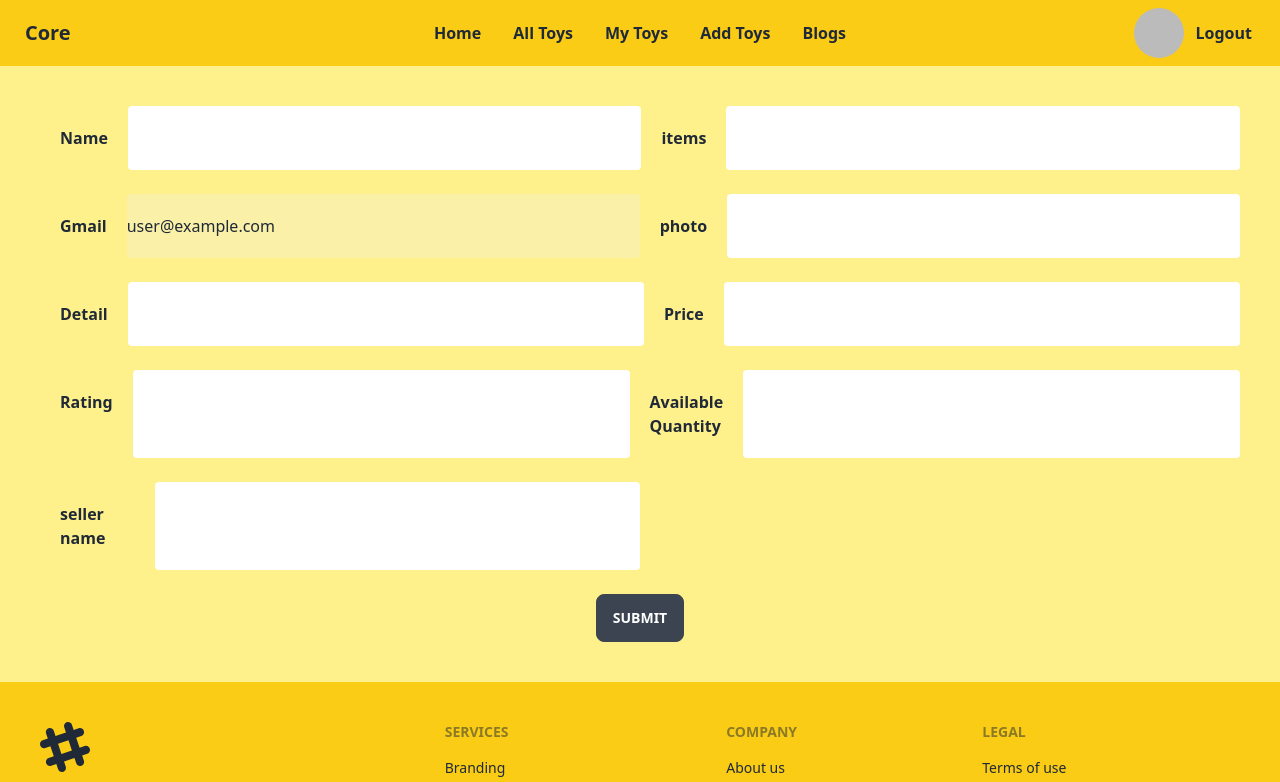
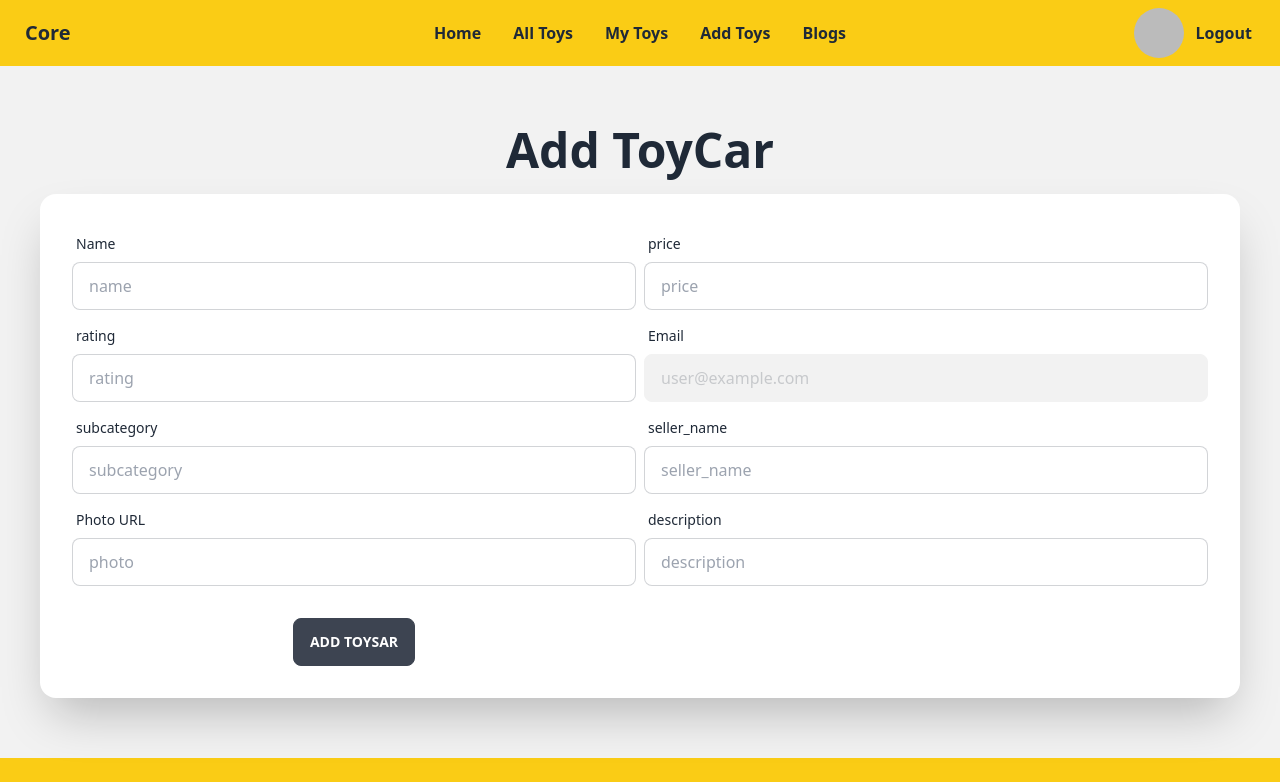
Before and after one commit to yahiamasud/ToyCars, a React (Vite) app: page /AddToys in a window 1280 px wide. Shown: the top 782 px of the page. Built offline with nearby package versions, Linux system fonts and the light colour scheme; no server answers; sample sign-in values are in the browser's storage.

Commit message:
add toycar from and post

```diff
--- a/src/Componant/AddToys/AddToys.jsx
+++ b/src/Componant/AddToys/AddToys.jsx
@@ -1,65 +1,112 @@
 import React, { useContext, useState } from 'react';
 import { useForm } from "react-hook-form";
 import { AuthContext } from '../../providers/AuthProviders';
+import { Form, Link } from 'react-router-dom';
 
 
 const AddToys = () => {
 
     const { user } = useContext(AuthContext)
-    const { register, handleSubmit, watch, formState: { errors } } = useForm();
-    const onSubmit = data => {
+    const handlePost = (event) => {
+        event.preventDefault();
+        const Form = event.target;
+        const email = user.email;
+        const name = Form.name.value;
+        const subcategory =  Form.subcategory.value
+        const seller_name = Form.seller_name.value;
+        const description = Form.description.value;
+        const price = Form.price.value;
+        const rating = Form.rating.value;
+        const photo = Form.photo.value;
+        const addItems ={email, name, description, price,rating, subcategory,seller_name,photo};
 
-
-        fetch(" ", {
+        fetch("http://localhost:5000/toyCar", {
             method: "POST",
             headers: { "Content-Type": "application/json" },
-            body: JSON.stringify(data),
+            body: JSON.stringify(addItems),
         })
             .then((res) => res.json())
             .then((result) => {
                 console.log(result);
             });
-        console.log(data);
-
-
 
     }
 
+    return (
+        <div>
+            <div className=" pb-5 bg-base-200">
+                <div className='Box mx-auto p-10' >
+                    <h1 className='text-5xl font-bold text-center p-5'>Add ToyCar</h1>
+                    <div className=" card flex-shrink-0 shadow-2xl bg-base-100">
+                        <Form onSubmit={handlePost} className="card-body grid  grid-cols-1 md:grid-cols-2 lg:grid-cols-2">
+                            <div className="form-control">
+                                <label className="label">
+                                    <span className="label-text">Name</span>
+                                </label>
+                                <input type="text" placeholder="name" name='name' className="input input-bordered" required />
+                            </div>
 
-    return (
-        <div className='bg-yellow-200 p-10'>
-            <form className='grid gird-col-1 md:grid-col-3 lg:grid-cal-3 gap-6 ' onSubmit={handleSubmit(onSubmit)}>
-                <div className='flex '>
-                    <label className='font-bold p-5'>Name</label>
-                    <input className='w-full  rounded' defaultValue="" {...register("Name")} />
-                    <label className='font-bold p-5'>items</label>
-                    <input className='w-full  rounded' defaultValue="" {...register("items")} />
+                            <div className="form-control">
+                                <label className="label">
+                                    <span className="label-text">price</span>
+                                </label>
+                                <input type="text" placeholder="price" name='price' className="input input-bordered" required />
+                            </div>
+
+                            <div className="form-control">
+                                <label className="label">
+                                    <span className="label-text">rating</span>
+                                </label>
+                                <input type="text" placeholder="rating" name='rating' className="input input-bordered" required />
+                            </div>
+
+                            <div className="form-control">
+                                <label className="label">
+                                    <span className="label-text">Email</span>
+                                </label>
+                                <input type="email" placeholder={user.email} disabled name='email' className="input input-bordered" required />
+                            </div>
+
+                            <div className="form-control">
+                                <label className="label">
+                                    <span className="label-text">subcategory</span>
+                                </label>
+                                <input type="text" placeholder="subcategory" name='subcategory' className="input input-bordered" required />
+                            </div>
+
+                            <div className="form-control">
+                                <label className="label">
+                                    <span className="label-text">seller_name</span>
+                                </label>
+                                <input type="text" placeholder="seller_name" name='seller_name' className="input input-bordered" required />
+                            </div>
+
+                            <div className="form-control">
+                                <label className="label">
+                                    <span className="label-text">Photo URL</span>
+                                </label>
+                                <input type="text" placeholder="photo" name='photo' className="input input-bordered" required />
+                            </div>
+
+                            <div className="form-control">
+                                <label className="label">
+                                    <span className="label-text">description</span>
+                                </label>
+                                <input type="text" placeholder="description" name='description' className="input input-bordered" required />
+                            </div>
+
+                            <div className=" mx-auto mt-6">
+                            <button className="btn btn-block">Add Toysar</button>
+                            </div>
+
+                        </Form>
+
+
+                    </div>
                 </div>
-                <div className='flex'>
-                    <label className='font-bold p-5'>Gmail</label>
-                    <input className='w-full rounded' disabled defaultValue={user.email} {...register("email")} />
-                    <label className='font-bold p-5'>photo</label>
-                    <input className='w-full rounded' defaultValue="" {...register("photoURL")} />
-                </div>
-                <div className='flex'>
-                    <label className='font-bold p-5'>Detail </label>
-                    <input className='w-full  rounded' defaultValue="" {...register("Detaildescription")} />
-                    <label className='font-bold p-5'>Price</label>
-                    <input className='w-full rounded' defaultValue="" {...register("Price")} />
-                </div>
-                <div className='flex'>
-                    <label className='font-bold p-5'>Rating</label>
-                    <input className='w-full rounded' defaultValue="" {...register("Rating")} />
-                    <label className='font-bold p-5'>Available Quantity</label>
-                    <input className='w-full  rounded' defaultValue="" {...register("AvailableQuantity")} />
-                </div>
-                <div className='flex w-1/2'>
-                    <label className='font-bold p-5'>seller name</label>
-                    <input className='w-full rounded' defaultValue="" {...register("sellername")} />
-                </div>
-                <input className='btn text-center mx-auto' type="submit" />
-            </form>
+            </div>
         </div>
+
     );
 };
 
--- a/src/Componant/AllToys/AllToys.jsx
+++ b/src/Componant/AllToys/AllToys.jsx
@@ -1,14 +1,15 @@
 import React, { useEffect, useState } from 'react';
-import Toys from '../toys/Toys';
+import Toys from '../Toyse/Toyse';
+import Toyse from '../Toyse/Toyse';
 
 const AllToys = () => {
-    const [toys, setToys] = useState([])
+    const [Toys, setToys] = useState([])
     useEffect(() => {
         fetch("https://assingment-11-serversit-yahiamasud.vercel.app/toyCar")
             .then(res => res.json())
             .then(data => setToys(data))
     }, [])
-    console.log(toys);
+    console.log(Toys);
     return (
 
         <div className=''>
@@ -16,10 +17,12 @@ const AllToys = () => {
                 <h1 className='text-5xl font-bold text-center
                 m-5'>all ToysCar</h1>
             </div>
-            <div className='grid gird-col-1 md:grid-col-2 lg:grid-cal-3 gap-6'>
-                {
-                    toys.map(toy =><Toys toy={toy}></Toys>)
-                }
+            <div className=''>
+                <div className='grid gird-cols-1 md:grid-cols-3 lg:grid-cals-4 gap-6'>
+                    {
+                        Toys.map(toy => <Toyse toy={toy}></Toyse>)
+                    }
+                </div>
             </div>
         </div>
 
--- a/src/Componant/ShowDatials/ShowDatials.jsx
+++ /dev/null
@@ -1,13 +0,0 @@
-import React from 'react';
-import {useLoaderData} from "react-router-dom"
-
-const ShowDatials = () => {
-    const service = useLoaderData();
-    return (
-        <div>
-
-        </div>
-    );
-};
-
-export default ShowDatials;
--- a/src/Componant/Toys/Toys.jsx
+++ b/src/Componant/Toyse/Toyse.jsx
@@ -1,13 +1,14 @@
+import React from 'react';
+import { Link } from 'react-router-dom';
 
-
-const Toys = ({ toy }) => {
+const Toyse = ({ toy }) => {
     const { _id, picture_url, name, seller_name, email, price, subcategory } = toy
     return (
         <div>
             <div className="card card-compact w-96 bg-base-100 shadow-xl">
                 <figure><img src={picture_url} alt="Shoes" /></figure>
                 <div className="card-body">
-                    <h2 className="card-title">{name}</h2>
+                    <h2 className="card-title">{seller_name}</h2>
                     <p>{price}</p>
                     <div className="card-actions justify-end">
                         <Link to={`/ShowDatials/${_id}`}>
@@ -20,4 +21,4 @@ const Toys = ({ toy }) => {
     );
 };
 
-export default Toys;
+export default Toyse;
--- a/src/main.jsx
+++ b/src/main.jsx
@@ -17,7 +17,7 @@ import MyToys from './Componant/MyToys/MyToys';
 import AddToys from './Componant/AddToys/AddToys';
 import AllToys from './Componant/AllToys/AllToys';
 import PrivateRoute from './PrivateRouter/PrivateRouter';
-import ShowDatials from './Componant/ShowDatials/ShowDatials';
+import Toyse from './Componant/Toyse/Toyse';
 
 
 
@@ -64,10 +64,14 @@ const router = createBrowserRouter([
         element:<AllToys></AllToys>
       },
       {
-        path:'ShowDatials/:id',
-        element:<ShowDatials></ShowDatials>,
-        loader:({params})=>(`https://assingment-11-serversit-yahiamasud.vercel.app/toyCar/${params.id}`)
-      }
+        path:'Toyse',
+        element:<Toyse></Toyse>
+      },
+      // {
+      //   path:'ShowCord/:id',
+      //   element:<ShowCord></ShowCord>,
+      //   loader:({params})=>(`https://assingment-11-serversit-yahiamasud.vercel.app/toyCar/${params.id}`)
+      // }
     ]
   },
 ]);
```
Also changed, not shown: src/Componant/ShowCord/ShowCord.jsx (added, +27 -0 lines).
